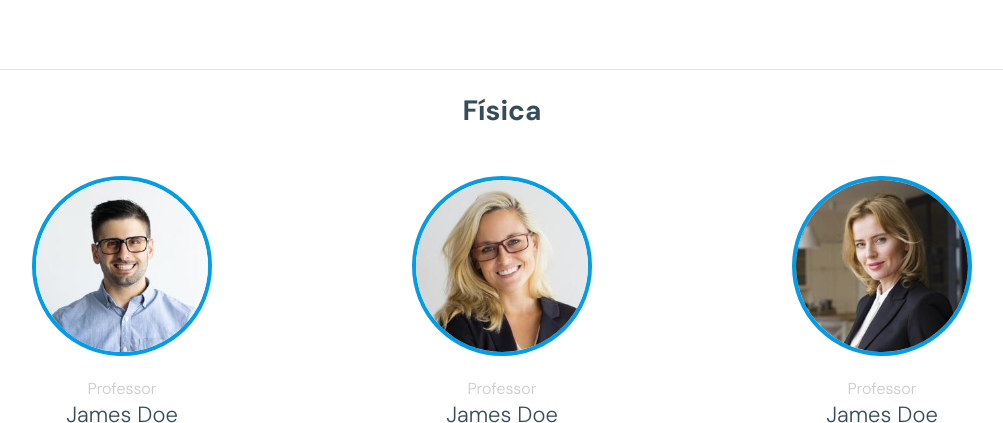
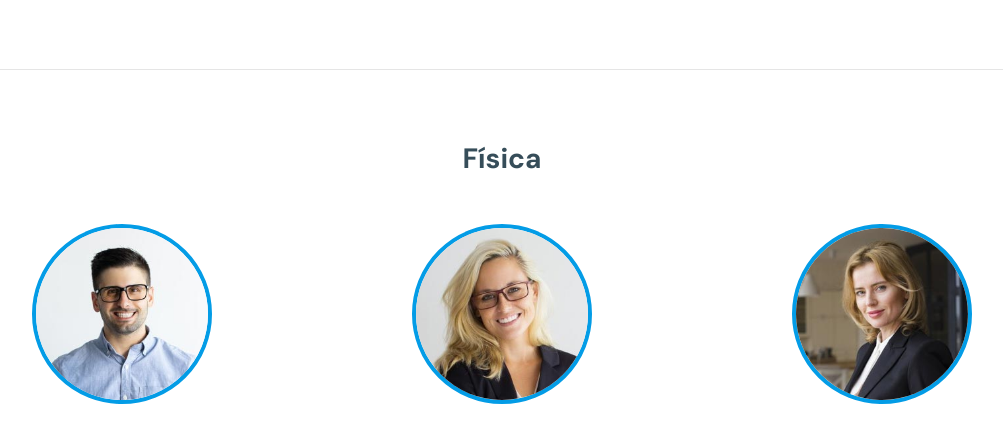
Before and after one commit to DanicoSantos/colegio-in, a plain HTML site: page team.html in a window 1280 px wide. Shown: the part 1801-2224 px from the top of the page, without its empty margins (138-1141 px from the left). Drawn offline with Linux system fonts and the light colour scheme; files whose address does not match are found by name.

Commit message:
fix: title padding

```diff
--- a/team.html
+++ b/team.html
@@ -149,7 +149,7 @@
         </div>
         <div class="row align-items-stretch">
           <div class="col-lg-12">
-            <h3 class="text-center mb-5 font-weight-bold">Física</h3>
+            <h3 class="text-center mb-5 font-weight-bold mt-5">Física</h3>
           </div>
 
           <div class="col-lg-4 col-md-6 mb-5">
```
